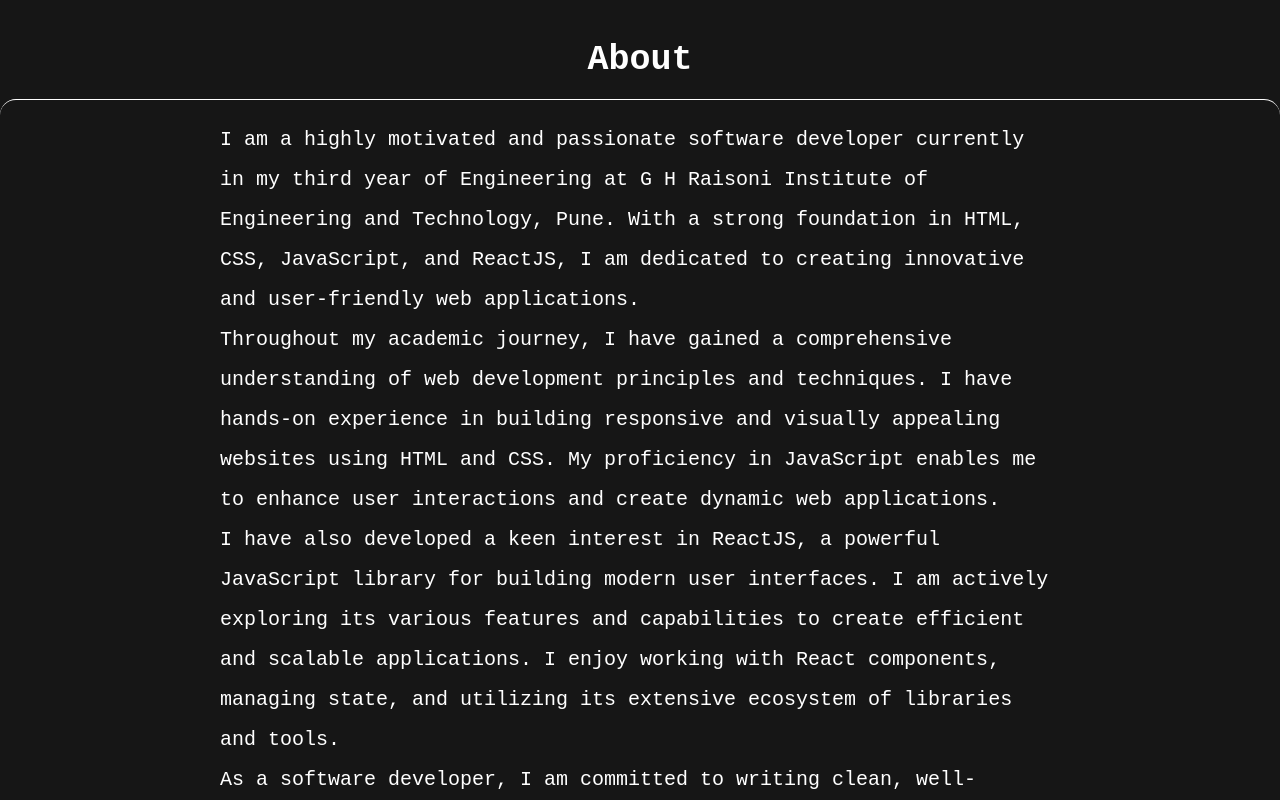
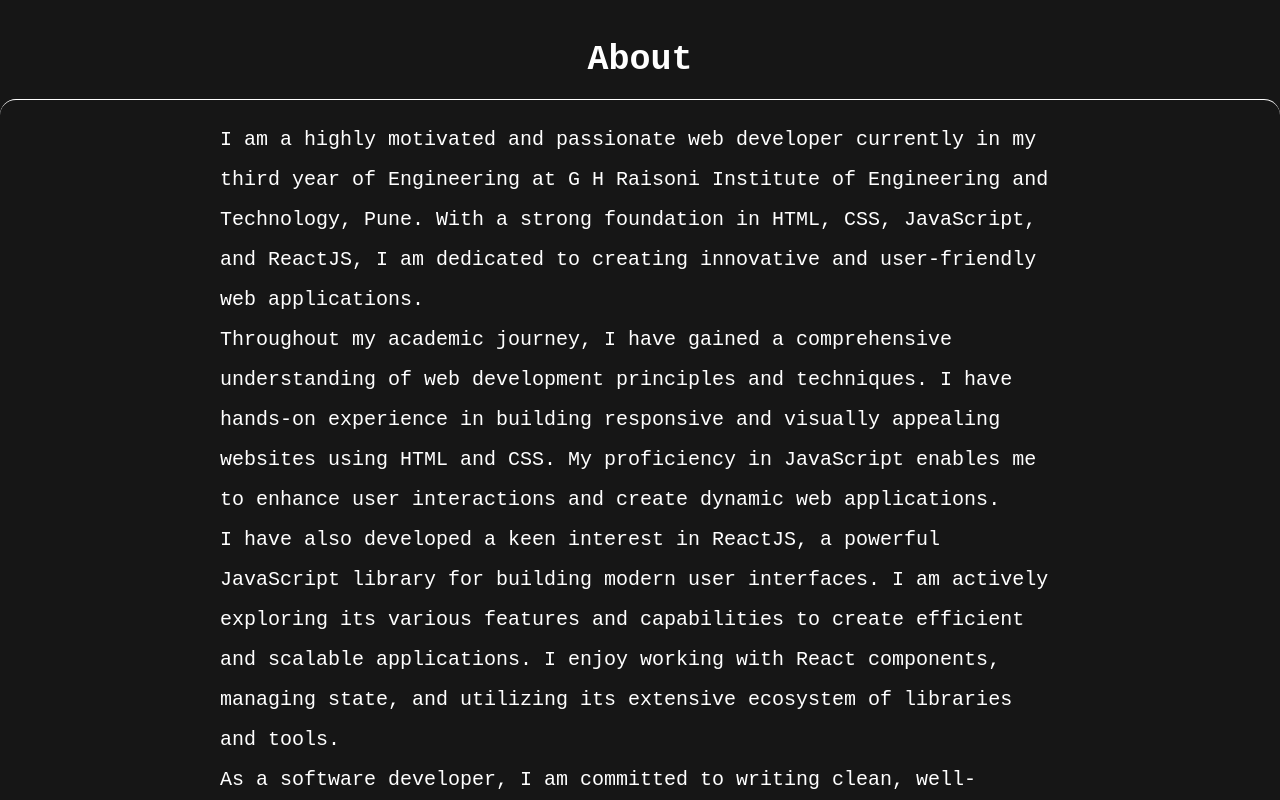
Before and after one commit to SnehaYuvrajMane/SnehaYuvrajMane.github.io, a plain HTML site: page index.html in a window 1280 px wide. Shown: the part 1760-2560 px from the top of the page. Drawn offline with Linux system fonts and the light colour scheme.

Commit message:
Update index.html

```diff
--- a/index.html
+++ b/index.html
@@ -43,7 +43,7 @@
         <h2>About</h2>
 
       <p>
-        I am a highly motivated and passionate software developer currently in my third year of Engineering at G H Raisoni Institute of Engineering and Technology, Pune. With a strong foundation in HTML, CSS, JavaScript, and ReactJS, I am dedicated to creating innovative and user-friendly web applications.
+        I am a highly motivated and passionate web developer currently in my third year of Engineering at G H Raisoni Institute of Engineering and Technology, Pune. With a strong foundation in HTML, CSS, JavaScript, and ReactJS, I am dedicated to creating innovative and user-friendly web applications.
 <br>
 Throughout my academic journey, I have gained a comprehensive understanding of web development principles and techniques. I have hands-on experience in building responsive and visually appealing websites using HTML and CSS. My proficiency in JavaScript enables me to enhance user interactions and create dynamic web applications.
 <br>
```
